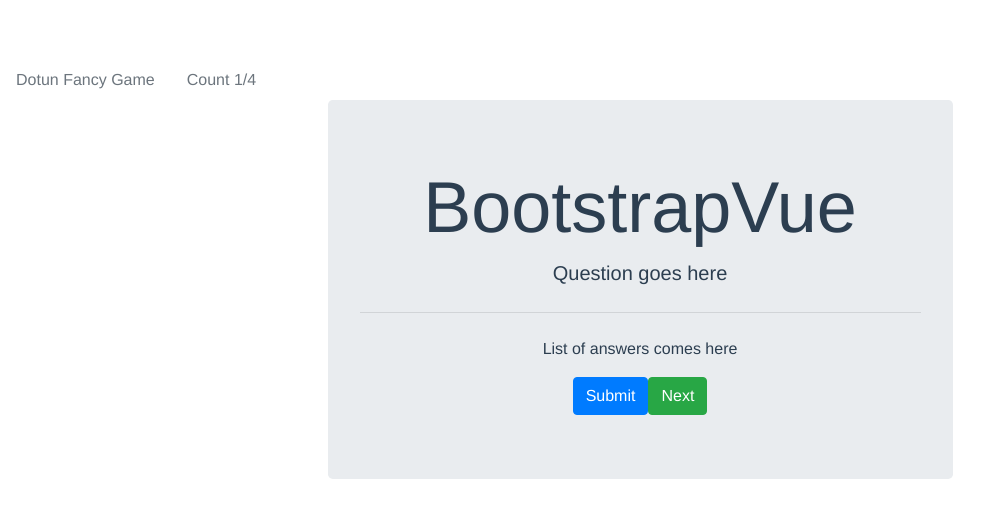
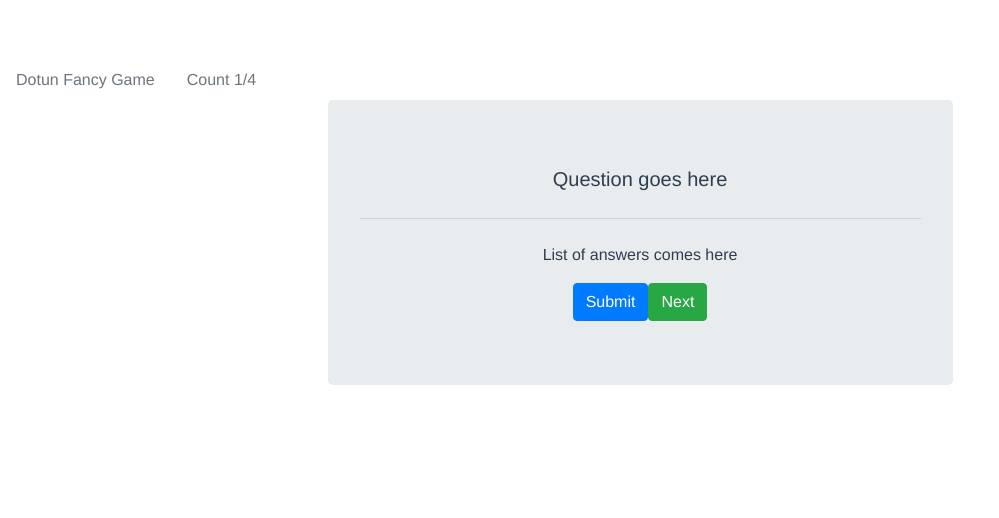
Before and after one commit to AmujoDotun/quiz, a Vue app: page / in a window 1280 px wide. Shown: the top 518 px of the page, without its empty margins (0-999 px from the left). Built offline with nearby package versions, Linux system fonts and the light colour scheme.

Commit message:
gave the div a class

```diff
--- a/src/components/QuestionsBox.vue
+++ b/src/components/QuestionsBox.vue
@@ -1,8 +1,6 @@
 <template>
-    <div>
+    <div class="question-box-container">
   <b-jumbotron>
-    <template v-slot:header>BootstrapVue</template>
-
     <template v-slot:lead>
       Question goes here
     </template>
```
